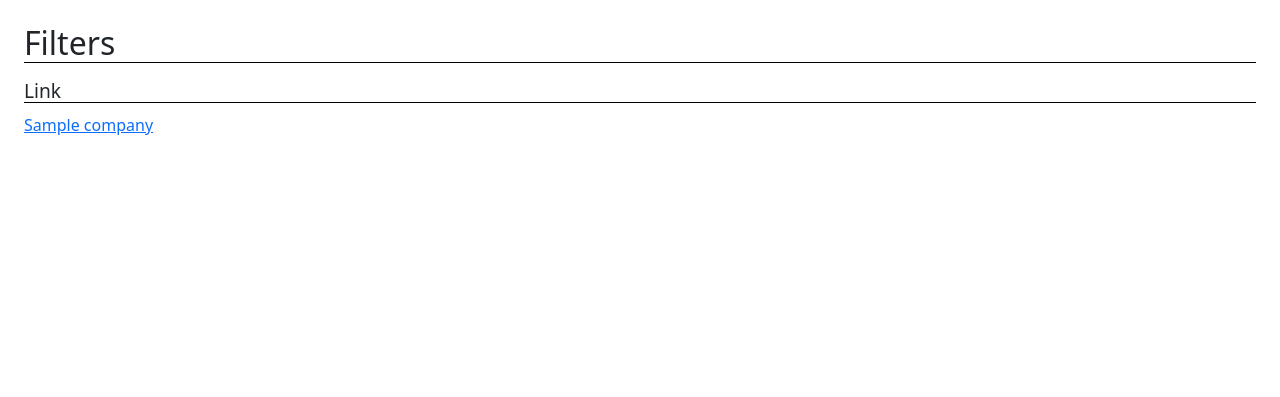
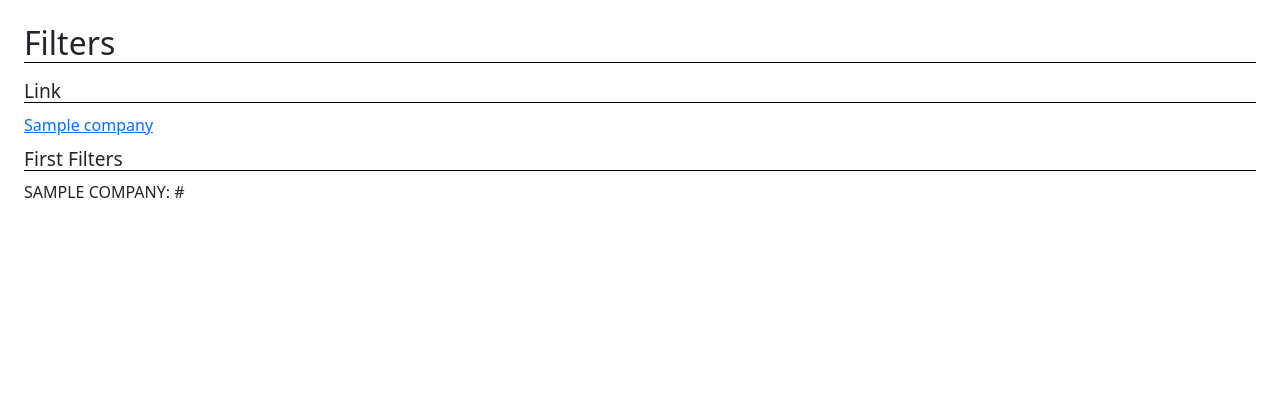
Before and after one commit to Sl33pybear/templates_proj, a Django app: template templates/practice/filters.html in a window 1280 px wide. Shown: the part 56-453 px from the top of the page. Run offline with Django 5.2, Linux system fonts and the light colour scheme; the template is opened without the code that fills it: most values are stand-ins (such as "Sample title", 1, 10 or a date in 2020); some libraries are stand-ins or nearby versions.

Commit message:
Initial project

```diff
--- a/templates/practice/filters.html
+++ b/templates/practice/filters.html
@@ -6,4 +6,8 @@
 
   <h3>Link</h3>
 <a href="{{ url }}">{{ company }}</a>
+
+<h3>First Filters</h3>
+{{ company|upper }}:
+{{ url|urlize }}
 {% endblock %}
```
